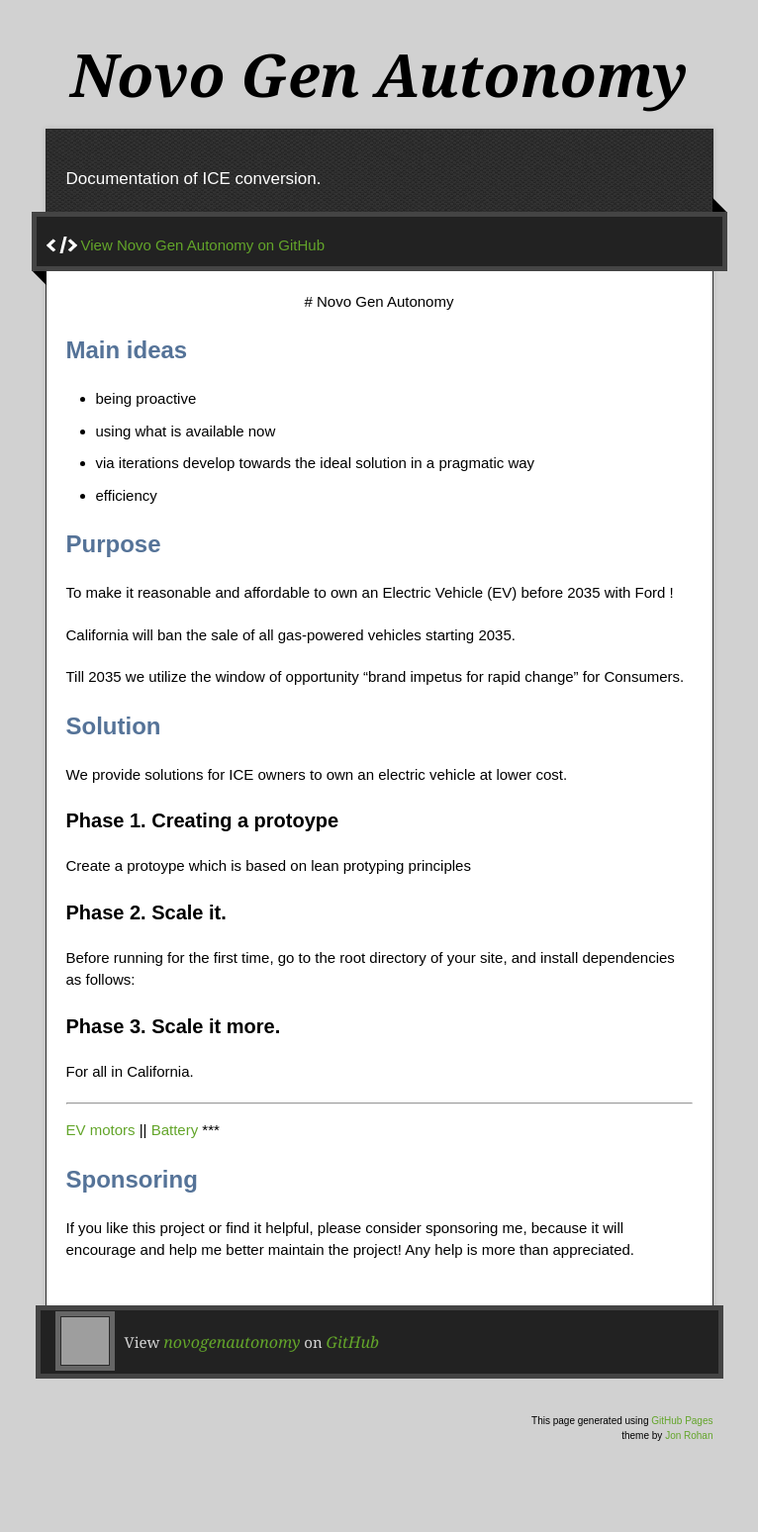
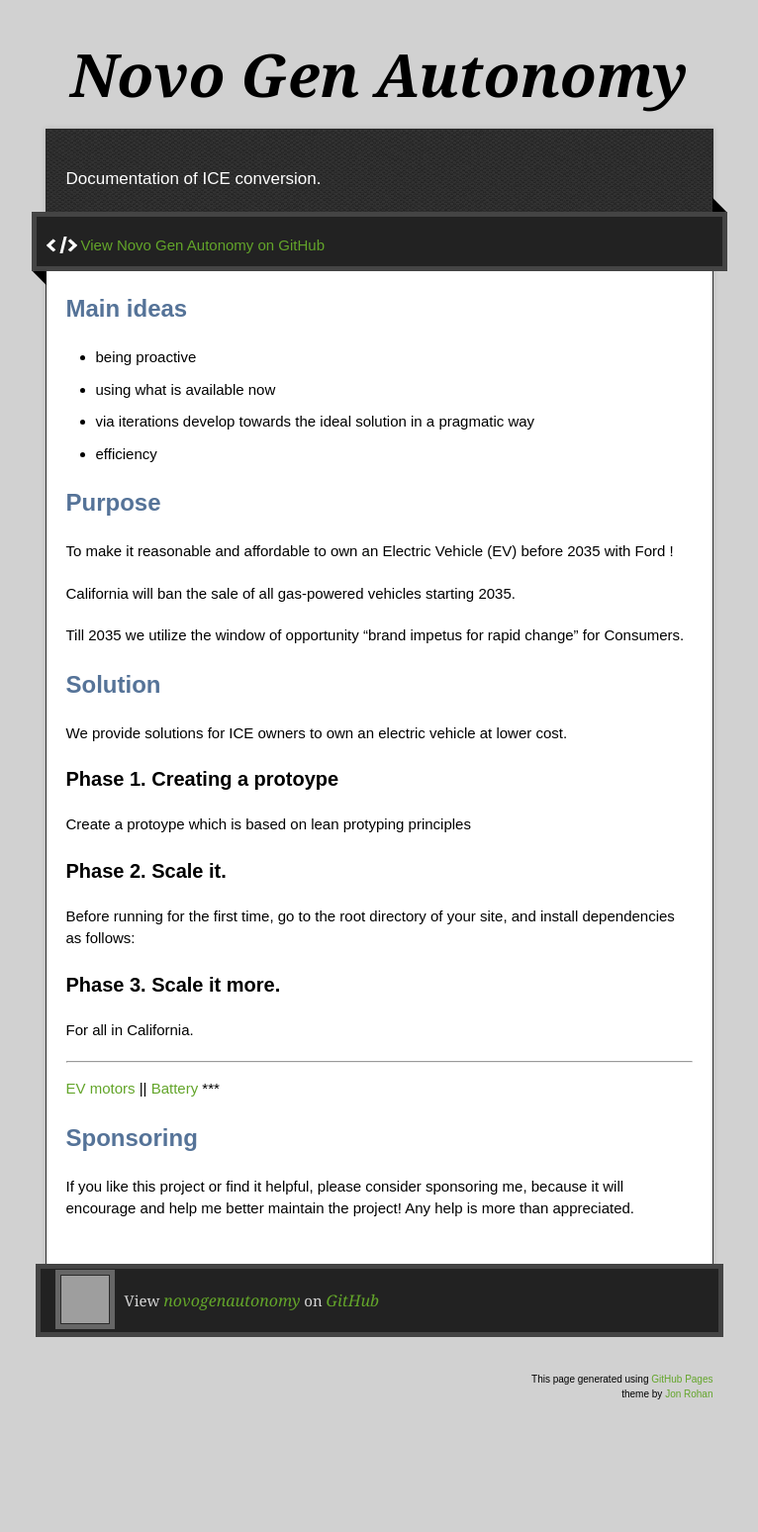
Before and after one commit to novogenautonomy/novogenautonomy.github.io, a Jekyll site: the page built from index.md, in a window 1280 px wide. Shown: the whole page at 99% size, without its empty margins (257-1023 px from the left). Built offline with Jekyll 4.4.1, drawn with Linux system fonts in a browser that asks for light colours; our own code applies the rules of GitHub Pages for plain Markdown files; after the commit the page ends 1506 px from its top, so only the background shows below that; grey boxes are pictures that could not be loaded.

Commit message:
Update index.md

```diff
--- a/index.md
+++ b/index.md
@@ -1,12 +1,6 @@
 ---
 layout: default
 ---
-
-<div align="center">
-
-  # Novo Gen Autonomy
-
-</div>
 
 ## Main ideas
 
```
